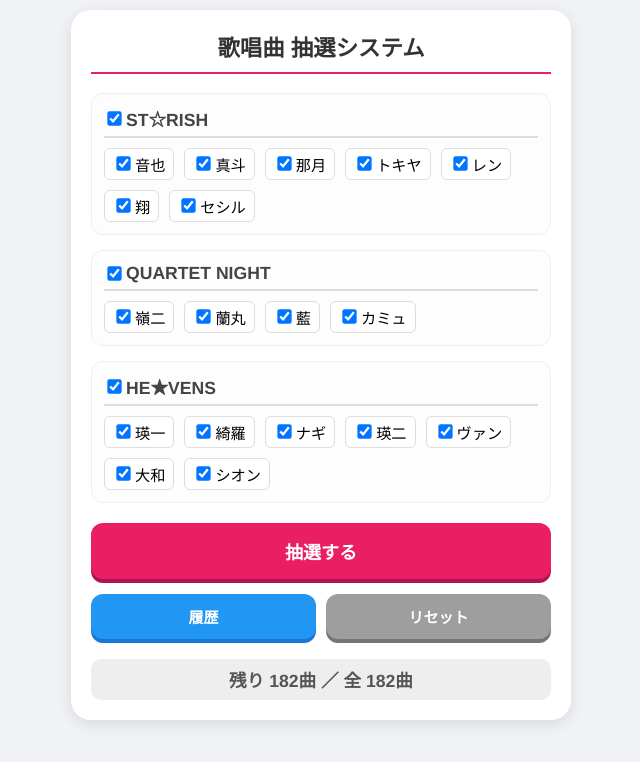
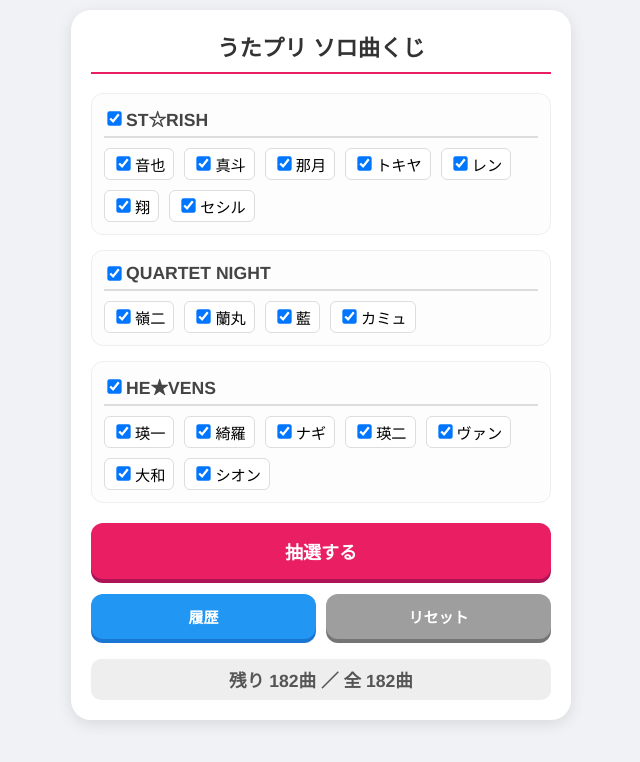
Before and after one commit to ngksmkd/solokyokuchusen, a plain HTML site: page index.html in a window 1280 px wide. Shown: the whole page, without its empty margins (319-959 px from the left). Drawn offline with Linux system fonts and the light colour scheme.

Commit message:
Update index.html

```diff
--- a/index.html
+++ b/index.html
@@ -159,7 +159,7 @@
 <body>
 
 <div id="app-container">
-    <h2>歌唱曲 抽選システム</h2>
+    <h2>うたプリ ソロ曲くじ</h2>
 
     <div id="groups-container"></div>
 
```
